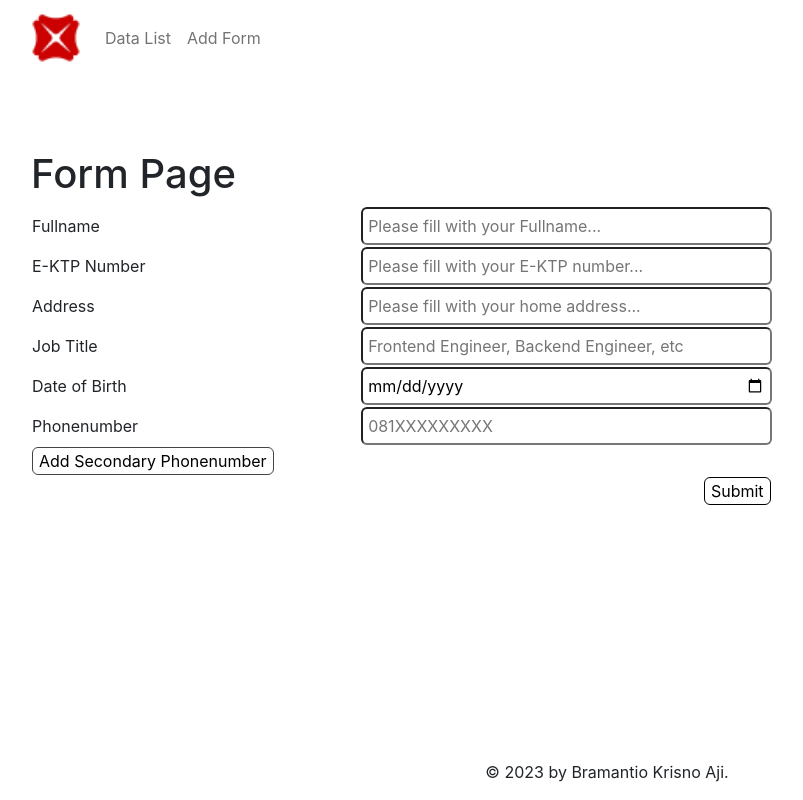
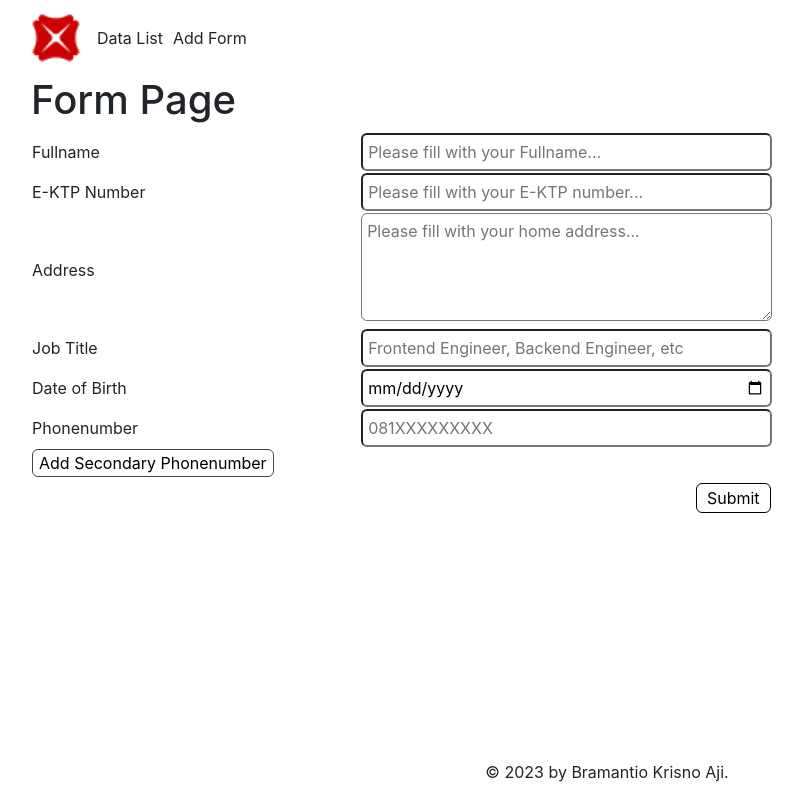
Before and after one commit to ajibramantio/dbs-datastore, a React (Create React App) app: page /add in a window 1280 px wide. Shown: the whole page, without its empty margins (33-836 px from the left). Built offline with nearby package versions, Linux system fonts and the light colour scheme.

Commit message:
edit layout and routing

```diff
--- a/src/App.js
+++ b/src/App.js
@@ -1,37 +1,21 @@
 import './App.css';
 import 'bootstrap/dist/css/bootstrap.min.css';
 import React from 'react';
-import { Navbar, Nav, Container } from 'react-bootstrap';
 import { BrowserRouter, Routes, Route } from 'react-router-dom';
 import FormPage from './components/FormPage';
 import ListPage from './components/ListPage';
+import Layout from './components/Layout';
 
 function App() {
   return (
     <div>
-      <Navbar expand="lg" important style={{width: '100%', background: '#FFFFFF'}}>
-          <Navbar.Brand href="/">
-          <img
-              src="/logo512.png"
-              width="50"
-              height="50"
-              className="d-inline-block align-top"
-              alt="Logo"
-            />
-          </Navbar.Brand>
-          <Navbar.Toggle aria-controls="basic-navbar-nav" />
-          <Navbar.Collapse id="basic-navbar-nav">
-            <Nav className="me-auto">
-              <Nav.Link href="/">Data List</Nav.Link>
-              <Nav.Link href="/add">Add Form</Nav.Link>
-            </Nav>
-          </Navbar.Collapse>
-      </Navbar>
       <BrowserRouter>
-        <Routes>
-          <Route exact path="/" element={<ListPage/>} />
-          <Route path="/add" element={<FormPage/>} />
-        </Routes>
+        <Layout>
+          <Routes>
+            <Route exact path="/" element={<ListPage/>} />
+            <Route path="/add" element={<FormPage/>} />
+          </Routes>
+        </Layout>
       </BrowserRouter>
     </div>
   );
--- a/src/components/FormPage.js
+++ b/src/components/FormPage.js
@@ -1,7 +1,6 @@
 import React, { useState } from 'react';
 import { useDispatch } from 'react-redux';
 import { v4 as uuidv4 } from 'uuid';
-import Alert from 'react-bootstrap/Alert';
 import { IoTrashOutline } from "react-icons/io5";
 import { useNavigate } from 'react-router-dom';
 
@@ -14,16 +13,21 @@ const FormPage = () => {
     nik: '',
     address: '',
     job: '',
-    dob: 'mm/dd/yyyy',
+    dob: null,
     phone: null,
-    secondPhone: null
+    secondPhone: null,
+    family: [{
+      name: '',
+      dob: null,
+      relationship: 'none'
+    }]
   });
   const [secondaryFields] = useState([
     {
       value: true,
       field: (
         <tr>
-          <td aria-colspan={2} style={{right: '0'}}>
+          <td colSpan={2} style={{right: '0'}}>
             <button className='minimalist-button' onClick={() => handleSecondaryNumber(false)}>Add Secondary Phonenumber</button>
           </td>
         </tr>
@@ -52,14 +56,6 @@ const FormPage = () => {
     }
   };
 
-  const handleClickShowAlert = () => {
-    setIsShowingAlert(true);
-
-    setTimeout(() => {
-      setIsShowingAlert(false);
-    }, 2000);
-  }
-
   const handleSubmit = (data) => {
     console.log(data);
     const newId = uuidv4();
@@ -76,13 +72,9 @@ const FormPage = () => {
 
   return (
     <div>
-        <Alert variant='success' className={`${isShowingAlert ? 'alert-shown' : 'alert-hidden'}`}>
-          Your data is successfully stored!
-        </Alert>
       <h1>Form Page</h1>
       <form onSubmit={() => handleSubmit(data)}>
         <table className='no-border'>
-            {/* <tbody> */}
             <tr>
               <td className='width-20'>Fullname</td>
               <td className='width-50'>
@@ -97,8 +89,14 @@ const FormPage = () => {
             </tr>
             <tr>
               <td className='width-20'>Address</td>
-                <td className='width-50'>
-                <input type="textarea" value={data.address} onChange={(e) =>  handleChange(e,'address')} placeholder='Please fill with your home address...' />
+              <td className='width-50' style={{height: '100px'}}>
+              <textarea
+                value={data.address}
+                onChange={(e) =>  handleChange(e,'address')}
+                placeholder='Please fill with your home address...'
+                rows={4}
+                cols={50}
+              />
               </td>
             </tr>
             <tr>
@@ -110,7 +108,7 @@ const FormPage = () => {
             <tr>
               <td className='width-20'>Date of Birth</td>
               <td className='width-50'>
-                  <input type="date" value={data.dob} onChange={(e) => handleChange(e,'dob')} placeholder='DD MMMM YYYY' />
+                <input type="date" value={data.dob} onChange={(e) => handleChange(e,'dob')} placeholder='DD MMMM YYYY' required/>
               </td>
             </tr>
             <tr>
@@ -121,12 +119,70 @@ const FormPage = () => {
             </tr>
             {secondaryField}
             <tr>
+              <td colSpan={2}>
+                {/* <table>
+                  <thead>
+                    <tr>
+                      <th>Name</th>
+                      <th>Date of Birth</th>
+                      <th>Relationship Status</th>
+                    </tr>
+                  </thead>
+                  <tbody>
+                    {data.family.map((person, idx) => (
+                      idx == 0 ?
+                      <tr key=`fam-{idx}`>
+                        <td>
+                          <input type="text" value={person.name} onChange={(e) => handleChangeFamily(e, idx, 'name')} placeholder='Please fill with your Fullname...' required/>
+                        </td>
+                        <td>
+                          <input type="date" value={person.dob} onChange={(e) => handleChangeFamily(e, idx, 'dob')} placeholder='DD MMMM YYYY' required/>
+                        </td>
+                        <td>
+                          <select value={person.relationship} onChange={(e) => handleChangeFamily(e, idx, 'relationship')}>
+                            <option value="undefined">--Please choose an option--</option>
+                            <option value="brother">Option 1</option>
+                            <option value="sister">Option 2</option>
+                            <option value="parent">Option 3</option>
+                            <option value="child">Option</option>
+                          </select>
+                        </td>
+                      </tr>
+                      :
+                      <tr key=`fam-{idx}`>
+                        <td>
+                          <input type="text" value={person.name} onChange={(e) => handleChangeFamily(e, idx, 'name')} placeholder='Please fill with your Fullname...'/>
+                        </td>
+                        <td>
+                          <input type="date" value={person.dob} onChange={(e) => handleChangeFamily(e, idx, 'dob')} placeholder='DD MMMM YYYY'/>
+                        </td>
+                        <td>
+                          <select value={person.relationship} onChange={(e) => handleChangeFamily(e, idx, 'relationship')}>
+                            <option value="undefined">--Please choose an option--</option>
+                            <option value="brother">Option 1</option>
+                            <option value="sister">Option 2</option>
+                            <option value="parent">Option 3</option>
+                            <option value="child">Option</option>
+                          </select>
+                        </td>
+                      </tr>
+                    ))}
+                    <tr>
+                      <td>
+                        <button className='minimalist-button' onClick={() => handleAddFamily(false)}>Add Family Member</button>
+                      </td>
+                    </tr>
+                  </tbody>
+                </table> */}
+              </td>
+            </tr>
+            <tr><td colSpan={2}></td></tr>
+            <tr>
               <td className='width-20'></td>
               <td className='width-50' style={{display: 'flex', justifyContent: 'flex-end'}}>
                 <button className='submit-button' type="submit">Submit</button>
               </td>
             </tr>
-            {/* </tbody> */}
         </table>
       </form>
     </div>
--- /dev/null
+++ b/src/components/Layout.js
@@ -0,0 +1,31 @@
+import { Nav, Navbar } from "react-bootstrap";
+import { useNavigate } from "react-router-dom";
+
+const Layout = ({children})=>{
+      const router = useNavigate();
+    return(
+        <div>
+             <Navbar expand="lg" importantx style={{width: '100%', background: '#FFFFFF'}}>
+          <Navbar.Brand href="/">
+          <img
+              src="/logo512.png"
+              width="50"
+              height="50"
+              className="d-inline-block align-top"
+              alt="Logo"
+            />
+          </Navbar.Brand>
+          <Navbar.Toggle aria-controls="basic-navbar-nav" />
+          <Navbar.Collapse id="basic-navbar-nav">
+            <Nav className="me-auto">
+              <span className="navbar-menu" style={{paddingRight: '10px'}} onClick={()=>router('/')}>Data List</span>
+              <span className="navbar-menu" onClick={()=>router('/add')}>Add Form</span>
+            </Nav>
+          </Navbar.Collapse>
+        </Navbar>
+        {children}
+      </div>
+    )
+}
+
+export default Layout;
--- a/src/index.css
+++ b/src/index.css
@@ -23,7 +23,8 @@ footer {
   width: 90vw;
   background-color: white;
 }
-input {
+
+input, textarea {
   width: 50%;
   padding: 5px;
   border-radius: 6px;
@@ -64,6 +65,7 @@ input {
 }
 
 .submit-button {
+  padding: 2px 10px;
   background-color: transparent;
   border: 1px solid black;
   border-radius: 6px;
@@ -74,4 +76,25 @@ input {
 
 .submit-button:hover {
   background-color: seagreen;
+  color: white;
 }
+
+.odd-row {
+  text-align: center;
+  border: 0.5px solid black;
+  border-top: none;
+  border-left: none;
+  padding: 5px;
+}
+
+.even-row {
+  background-color: rgba(128, 128, 128, 0.384);
+  text-align: center;
+  border-right: 0.5px solid black;
+  padding: 5px;
+}
+
+.navbar-menu:hover {
+  cursor: pointer;
+  color: #FF3333;
+}
```
Also changed, not shown: src/components/ListPage.js (+14 -14 lines). Lines whose indentation alone changed are shown as unchanged.
